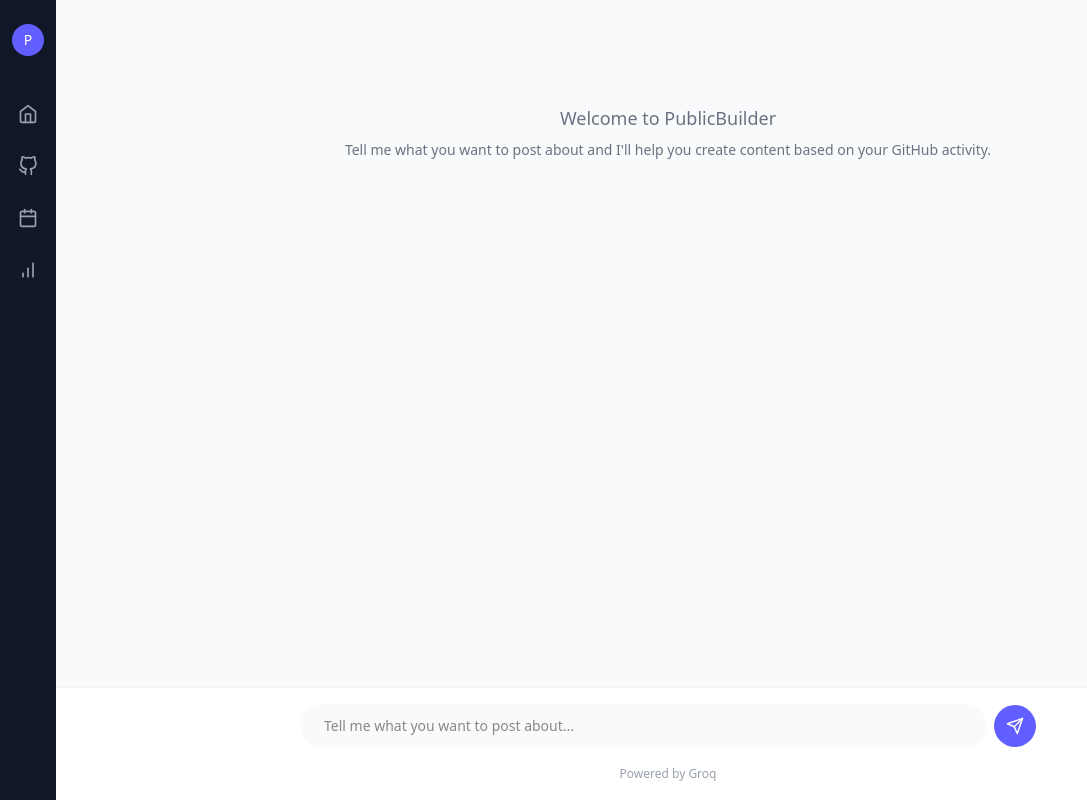
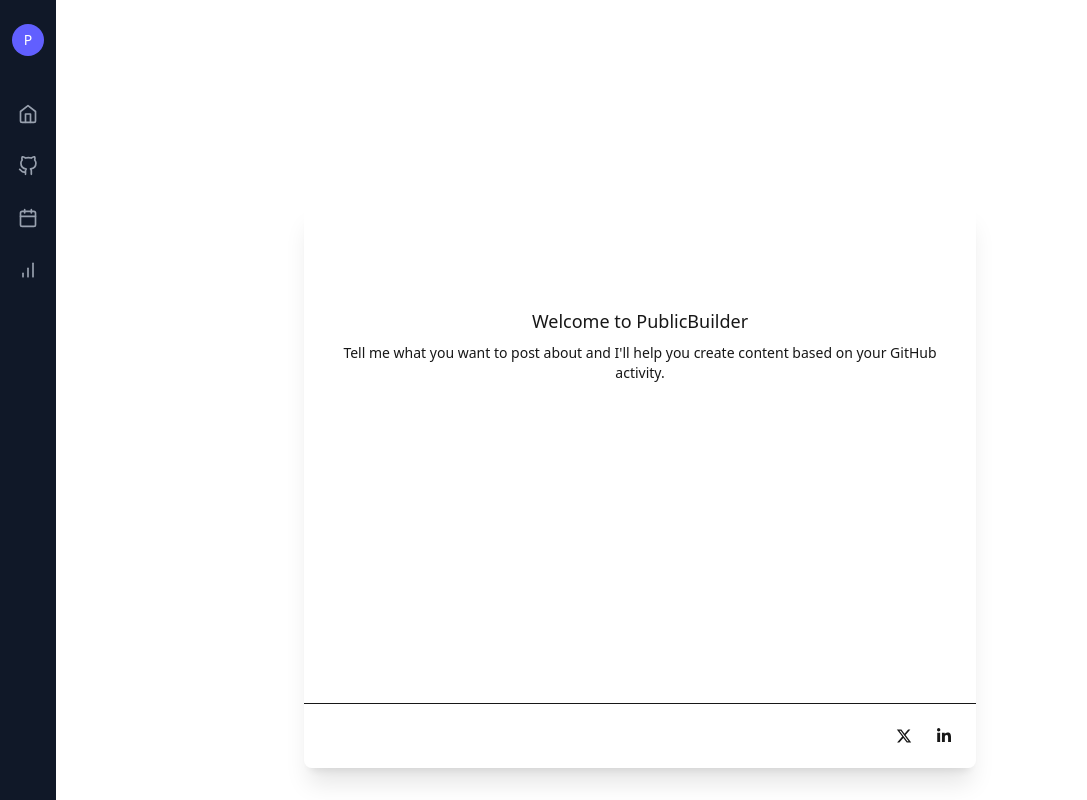
Before and after one commit to kliment-slice/MCPaaS, a Next.js app in the folder app/: page / in a window 1280 px wide. Shown: the whole page, without its empty margins (0-1087 px from the left). Built offline with nearby package versions, Linux system fonts and the light colour scheme.

Commit message:
Add primary color palette to Tailwind config; update background colors in globals.css; enhance ChatInterface with new icons and styling

```diff
--- a/app/components/ChatInterface.tsx
+++ b/app/components/ChatInterface.tsx
@@ -1,5 +1,6 @@
 import { useState } from 'react'
-import { FiSend } from 'react-icons/fi'
+import { FaXTwitter } from 'react-icons/fa6'
+import { FaLinkedinIn } from 'react-icons/fa'
 
 interface Message {
   id: string
@@ -39,10 +40,10 @@
   }
 
   return (
-    <div className="flex flex-col h-screen bg-gray-50">
-      <div className="flex-1 overflow-y-auto px-4 py-6 space-y-6">
+    <div className="fixed bottom-8 left-1/2 -translate-x-1/2 w-full max-w-2xl bg-primary-900 rounded-lg shadow-xl">
+      <div className="h-[500px] overflow-y-auto px-4 py-6 space-y-6">
         {messages.length === 0 && (
-          <div className="text-center text-gray-500 mt-20">
+          <div className="text-center text-primary-500 mt-20">
             <p className="text-lg">Welcome to PublicBuilder</p>
             <p className="text-sm mt-2">Tell me what you want to post about and I'll help you create content based on your GitHub activity.</p>
           </div>
@@ -55,8 +56,8 @@
             <div
               className={`max-w-[60%] rounded-2xl px-4 py-3 ${
                 message.sender === 'user'
-                  ? 'bg-indigo-500 text-white'
-                  : 'bg-white shadow-sm border border-gray-100 text-gray-800'
+                  ? 'bg-primary-600 text-white'
+                  : 'bg-primary-800 text-primary-500'
               }`}
             >
               <p className="text-sm leading-relaxed">{message.content}</p>
@@ -68,27 +69,32 @@
         ))}
       </div>
 
-      <div className="border-t border-gray-100 bg-white">
-        <div className="max-w-3xl mx-auto px-4 py-4">
-          <form onSubmit={handleSubmit} className="flex gap-2 items-center">
-            <input
-              type="text"
-              value={input}
-              onChange={(e) => setInput(e.target.value)}
-              placeholder="Tell me what you want to post about..."
-              className="flex-1 bg-gray-50 rounded-full px-6 py-3 text-sm focus:outline-none focus:ring-2 focus:ring-indigo-500/20"
-            />
+      <div className="border-t border-primary-800 bg-primary-900 p-4 rounded-b-lg">
+        <form onSubmit={handleSubmit} className="flex items-center gap-2">
+          <input
+            type="text"
+            value={input}
+            onChange={(e) => setInput(e.target.value)}
+            placeholder="What should you publish today?"
+            className="flex-1 bg-transparent text-white placeholder-primary-700 outline-none"
+          />
+          <div className="flex items-center gap-2">
             <button
-              type="submit"
-              className="bg-indigo-500 text-white rounded-full p-3 hover:bg-indigo-600 transition-colors"
+              type="button"
+              className="flex items-center justify-center w-8 h-8 text-primary-500 hover:bg-primary-800 rounded-full transition-colors"
+              title="Share on X (formerly Twitter)"
             >
-              <FiSend size={18} />
+              <FaXTwitter className="h-4 w-4" />
             </button>
-          </form>
-          <div className="text-center mt-3">
-            <span className="text-xs text-gray-400">Powered by Groq</span>
+            <button
+              type="button"
+              className="flex items-center justify-center w-8 h-8 text-primary-500 hover:bg-primary-800 rounded-full transition-colors"
+              title="Share on LinkedIn"
+            >
+              <FaLinkedinIn className="h-4 w-4" />
+            </button>
           </div>
-        </div>
+        </form>
       </div>
     </div>
   )
--- a/app/globals.css
+++ b/app/globals.css
@@ -4,11 +4,16 @@
 
 :root {
   --foreground-rgb: 255, 255, 255;
-  --background-start-rgb: 0, 0, 0;
-  --background-end-rgb: 0, 0, 0;
+  --background-start-rgb: 3, 8, 18;  /* primary-900 */
+  --background-end-rgb: 2, 7, 100;   /* primary-800 */
 }
 
 body {
   color: rgb(var(--foreground-rgb));
-  background: rgb(var(--background-start-rgb));
+  background: linear-gradient(
+    to bottom,
+    rgb(var(--background-start-rgb)),
+    rgb(var(--background-end-rgb))
+  );
+  min-height: 100vh;
 }
```
Also changed, not shown: tailwind.config.js (+11 -1 lines).
